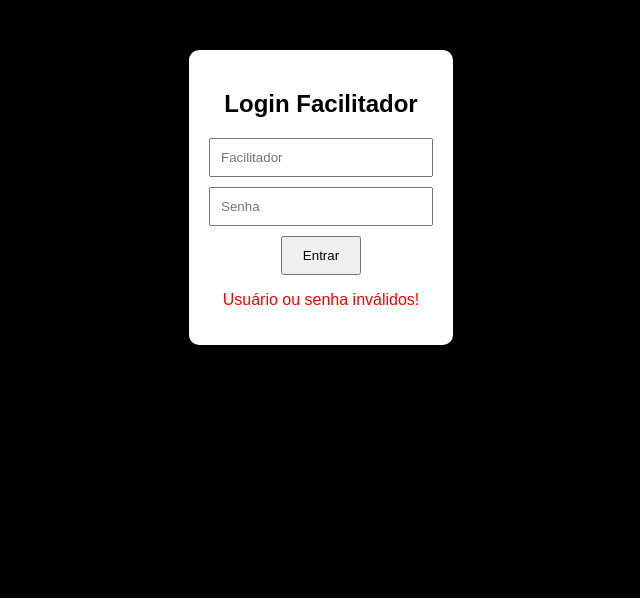
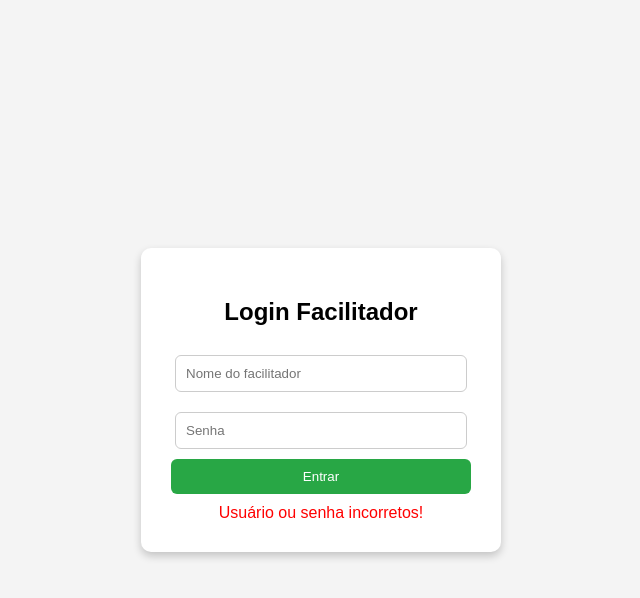
Before and after one commit to pcp22884/portal-facilitadores, a plain HTML site: page index.html in a window 1280 px wide. Both pictures are taken after a click on the button "Entrar". Shown: the whole page, without its empty margins (319-959 px from the left). Drawn offline with Linux system fonts and the light colour scheme.

Commit message:
index.html

```diff
--- a/index.html
+++ b/index.html
@@ -1,76 +1,85 @@
 <!DOCTYPE html>
-<html lang="pt-br">
+<html lang="pt-BR">
 <head>
   <meta charset="UTF-8">
-  <title>Portal Facilitadores</title>
+  <title>Dashboard Facilitadores</title>
   <style>
-    body { font-family: Arial, sans-serif; margin:0; background:#000; color:#fff; text-align:center;}
-    #login { margin-top:50px; background:#fff; color:#000; display:inline-block; padding:20px; border-radius:10px; }
-    input { display:block; margin:10px auto; padding:10px; width:200px; }
-    button { padding:10px 20px; cursor:pointer; }
-    .portal { display:none; margin-top:20px; }
-    iframe { width:100%; height:90vh; border:none; }
-    a { color:#fff; display:block; margin:10px 0; }
+    body {
+      font-family: Arial, sans-serif;
+      background: #f4f4f4;
+      display: flex;
+      align-items: center;
+      justify-content: center;
+      height: 100vh;
+      margin: 0;
+    }
+    .login-box {
+      background: #fff;
+      padding: 30px;
+      border-radius: 10px;
+      box-shadow: 0 4px 8px rgba(0,0,0,0.2);
+      text-align: center;
+      width: 300px;
+    }
+    input {
+      width: 90%;
+      padding: 10px;
+      margin: 10px 0;
+      border: 1px solid #ccc;
+      border-radius: 6px;
+    }
+    button {
+      background: #28a745;
+      color: white;
+      padding: 10px;
+      border: none;
+      width: 100%;
+      border-radius: 6px;
+      cursor: pointer;
+    }
+    button:hover {
+      background: #218838;
+    }
+    .error {
+      color: red;
+      margin-top: 10px;
+    }
   </style>
 </head>
 <body>
-
-<!-- Login -->
-<div id="login">
+  <div class="login-box">
     <h2>Login Facilitador</h2>
-  <input type="text" id="usuario" placeholder="Facilitador">
+    <input type="text" id="usuario" placeholder="Nome do facilitador">
     <input type="password" id="senha" placeholder="Senha">
     <button onclick="login()">Entrar</button>
-  <p id="erro" style="color:red;"></p>
-</div>
-
-<!-- Portais -->
-<div id="jonas" class="portal">
-  <h2>Bem-vindo Jonas</h2>
-  <a href="#" onclick="voltar()">← Voltar ao Login</a>
-  <iframe src="https://docs.google.com/spreadsheets/d/e/2PACX-1vT1nbT_PrYmsVnT2A-h1TLHhnUByJpX8o511T8O0Kdg7ApQufzQkVaCI6B3DJn6yaDucePHX7VYR1eQ/preview#gid=185102293"></iframe>
-</div>
-
-<div id="edimo" class="portal">
-  <h2>Bem-vindo Edimo</h2>
-  <a href="#" onclick="voltar()">← Voltar ao Login</a>
-  <iframe src="https://docs.google.com/spreadsheets/d/e/2PACX-1vT1nbT_PrYmsVnT2A-h1TLHhnUByJpX8o511T8O0Kdg7ApQufzQkVaCI6B3DJn6yaDucePHX7VYR1eQ/preview#gid=1348253825"></iframe>
-</div>
-
-<div id="lucas" class="portal">
-  <h2>Bem-vindo Lucas</h2>
-  <a href="#" onclick="voltar()">← Voltar ao Login</a>
-  <iframe src="https://docs.google.com/spreadsheets/d/e/2PACX-1vT1nbT_PrYmsVnT2A-h1TLHhnUByJpX8o511T8O0Kdg7ApQufzQkVaCI6B3DJn6yaDucePHX7VYR1eQ/preview#gid=1247918890"></iframe>
-</div>
-
-<div id="valdir" class="portal">
-  <h2>Bem-vindo Valdir</h2>
-  <a href="#" onclick="voltar()">← Voltar ao Login</a>
-  <iframe src="https://docs.google.com/spreadsheets/d/e/2PACX-1vT1nbT_PrYmsVnT2A-h1TLHhnUByJpX8o511T8O0Kdg7ApQufzQkVaCI6B3DJn6yaDucePHX7VYR1eQ/preview#gid=1310702469"></iframe>
+    <div id="erro" class="error"></div>
   </div>
 
   <script>
     function login() {
-  const user = document.getElementById("usuario").value.toUpperCase();
-  const pass = document.getElementById("senha").value;
-  const credenciais = {"JONAS":"1593","EDIMO":"3574","LUCAS":"8526","VALDIR":"7569"};
+      const usuario = document.getElementById("usuario").value.toLowerCase();
+      const senha = document.getElementById("senha").value;
+      const erro = document.getElementById("erro");
 
-  if(credenciais[user] && credenciais[user]===pass){
-    document.getElementById("login").style.display = "none";
-    document.getElementById(user.toLowerCase()).style.display = "block";
+      // ID da planilha
+      const sheetId = "11bnZACiAG4R7xdCYRzkyFnlI-7w4zrs1C0w09iBGf2g";
+
+      // Tabela de facilitadores -> senha -> gid da aba
+      const facilitadores = {
+        "jonas": { senha: "1234", gid: "185102293" },
+        "edimo": { senha: "1234", gid: "1348253825" },
+        "lucas": { senha: "1234", gid: "1247918890" },
+        "valdir": { senha: "1234", gid: "1310702469" }
+      };
+
+      if (facilitadores[usuario] && facilitadores[usuario].senha === senha) {
+        const gid = facilitadores[usuario].gid;
+        const url = `https://docs.google.com/spreadsheets/d/${sheetId}/pubhtml?gid=${gid}&single=true`;
+        window.location.href = url;
       } else {
-    document.getElementById("erro").innerText = "Usuário ou senha inválidos!";
+        erro.textContent = "Usuário ou senha incorretos!";
       }
     }
-
-function voltar() {
-  // Esconde todos os portais
-  const portais = document.querySelectorAll(".portal");
-  portais.forEach(p => p.style.display="none");
-  // Mostra login
-  document.getElementById("login").style.display = "block";
-}
   </script>
-
 </body>
 </html>
```
Lines whose indentation alone changed are shown as unchanged.
